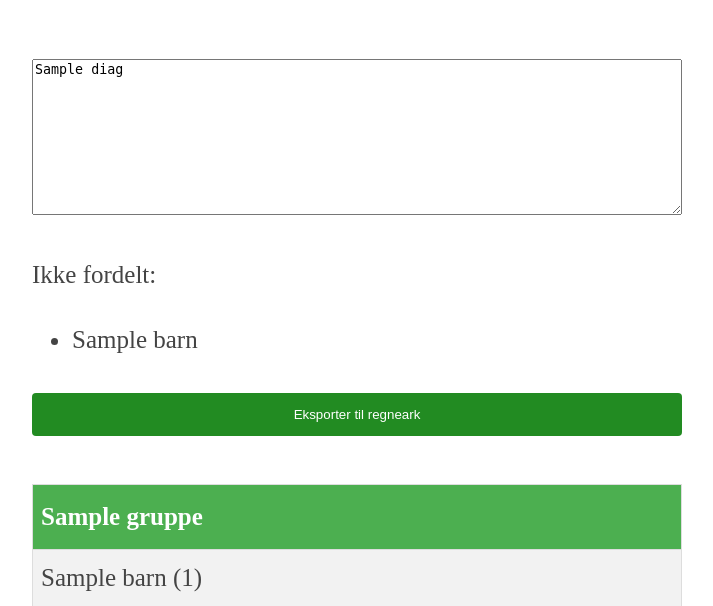
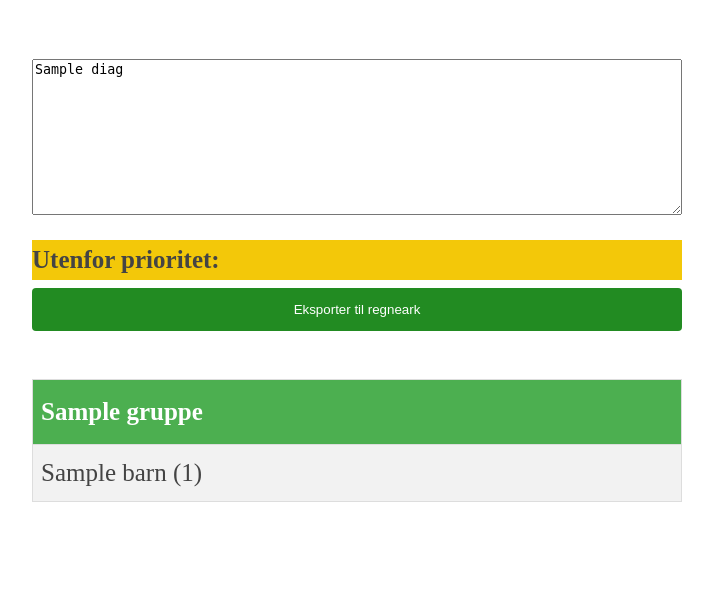
Before and after one commit to Nabla-NTNU/fadder-group-system, a Django app: template groupfixer/templates/control_panel.html in a window 1280 px wide. Shown: the part 459-1065 px from the top of the page, without its empty margins (283-996 px from the left). After the commit the page ends 961 px from the top, so only its background shows below. Run offline with Django 3.2, Linux system fonts and the light colour scheme; tables that the repository leaves empty hold one stand-in row (values such as "Sample post"); the template is opened without the code that fills it: values that come from a table or form of the project are taken from there, most other values are stand-ins (such as "Sample title", 1, 10 or a date in 2020).

Commit message:
Easier to see users who are not in groups

```diff
--- a/groupfixer/templates/control_panel.html
+++ b/groupfixer/templates/control_panel.html
@@ -43,16 +43,18 @@ $(document).ready(function(){
         <div class="center-container">
             <textarea readonly rows="10" style="width: 100%">{{ diag }}</textarea>
         </div>
-        <br>
-        {% if not_placed %}
-            <div>Ikke fordelt:
-            <ul>
-                {% for barn in not_placed %}
-                <li>{{ barn.name }}</li>
-                {% endfor %}
-            </ul>
-            </div>
-        {% endif %}
+
+        <ul></ul>
+        <div style="background-color:rgb(243, 200, 9);"> <b>Utenfor prioritet:</b></div>
+        {% for barn in all_fadderbarn %}
+        {% if barn.pri_1 != barn.given_group %}
+            {% if barn.pri_2 != barn.given_group %}
+                {% if barn.pri_3 != barn.given_group %}
+                    <li style="background-color:rgb(243, 200, 9);">{{barn.name}}</li>
+                    {% endif %}
+                    {% endif %}
+                    {% endif %}
+        {% endfor %}
 
         <div><a href="{% url 'groupfixer:csv' %}"><button class="csv">Eksporter til regneark</button></a></div>
         <br>
--- a/groupfixer/views.py
+++ b/groupfixer/views.py
@@ -150,6 +150,8 @@ def control_panel(http_request):
 
     context['not_placed'] = Barn.objects.filter(given_group=None)
 
+    context['all_fadderbarn'] = Barn.objects.all()
+
     context['groups'] = Gruppe.objects.all().prefetch_related('members')
 
     group_members = []
```
